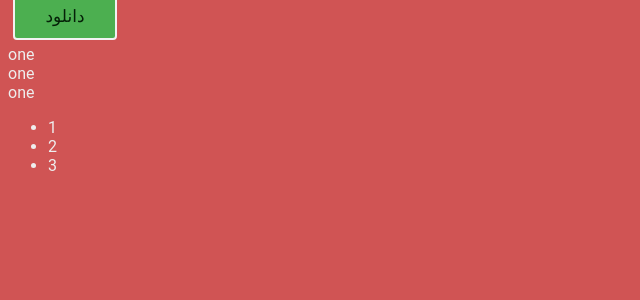
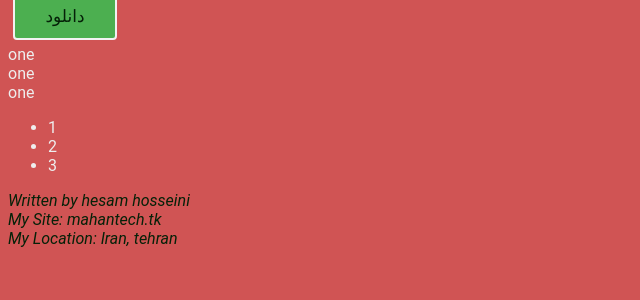
Before and after one commit to hesam80/flaskmy, a Flask app: template templates/tt.html in a window 1280 px wide. Shown: the part 327-627 px from the top of the page, without its empty margins (0-640 px from the left). Run offline with Flask 2, Linux system fonts and the light colour scheme; the template is opened without the code that fills it: most values are stand-ins (such as "Sample title", 1, 10 or a date in 2020).

Commit message:
hunk update again address tag and a too.

```diff
--- a/templates/tt.html
+++ b/templates/tt.html
@@ -15,6 +15,13 @@
 	li>span , span {
 		color: #052108;
 	}
+	address {
+  display: block;
+  font-style: italic;
+  color: #052108;
+  text-align:initial;
+}
+
 
 	</style>
 </head>
@@ -27,7 +34,8 @@
 	<h1>decprition is : {{mandeh[i]}}</h1>
 	{% endfor %}
 
-	<a href="#" class="button bg-green"><span>دانلود </span></a>
+	<a class="button bg-green" href="{{url_for('view')}}" target="_blank" ><span>دانلود </span></a>
+
 	<nav>one</nav>
 	<nav>one</nav>
 	<nav>one</nav>
@@ -46,6 +54,10 @@
 
 
 
-
+<address>
+	Written by hesam hosseini <br>
+	My Site: mahantech.tk <br>
+	My Location: Iran, tehran <br>
+</address>
 </body>
 </html>
```
